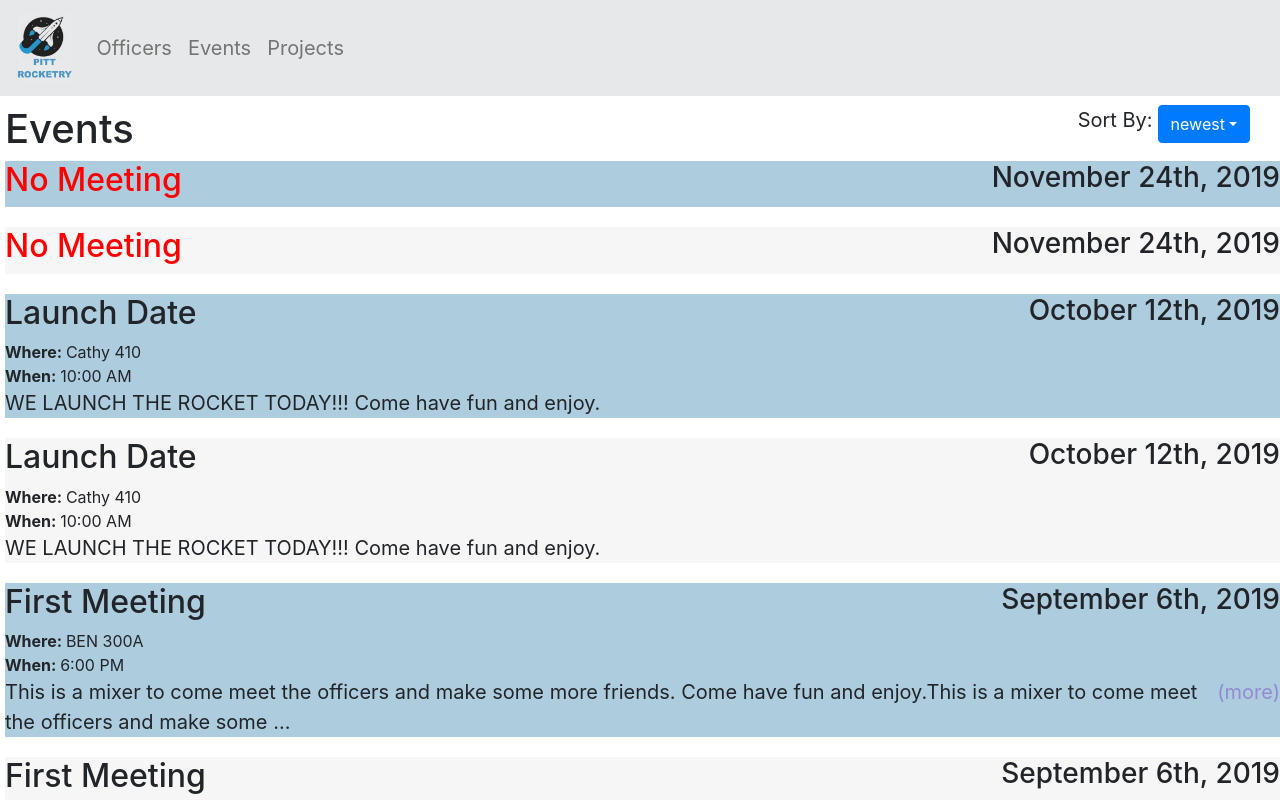
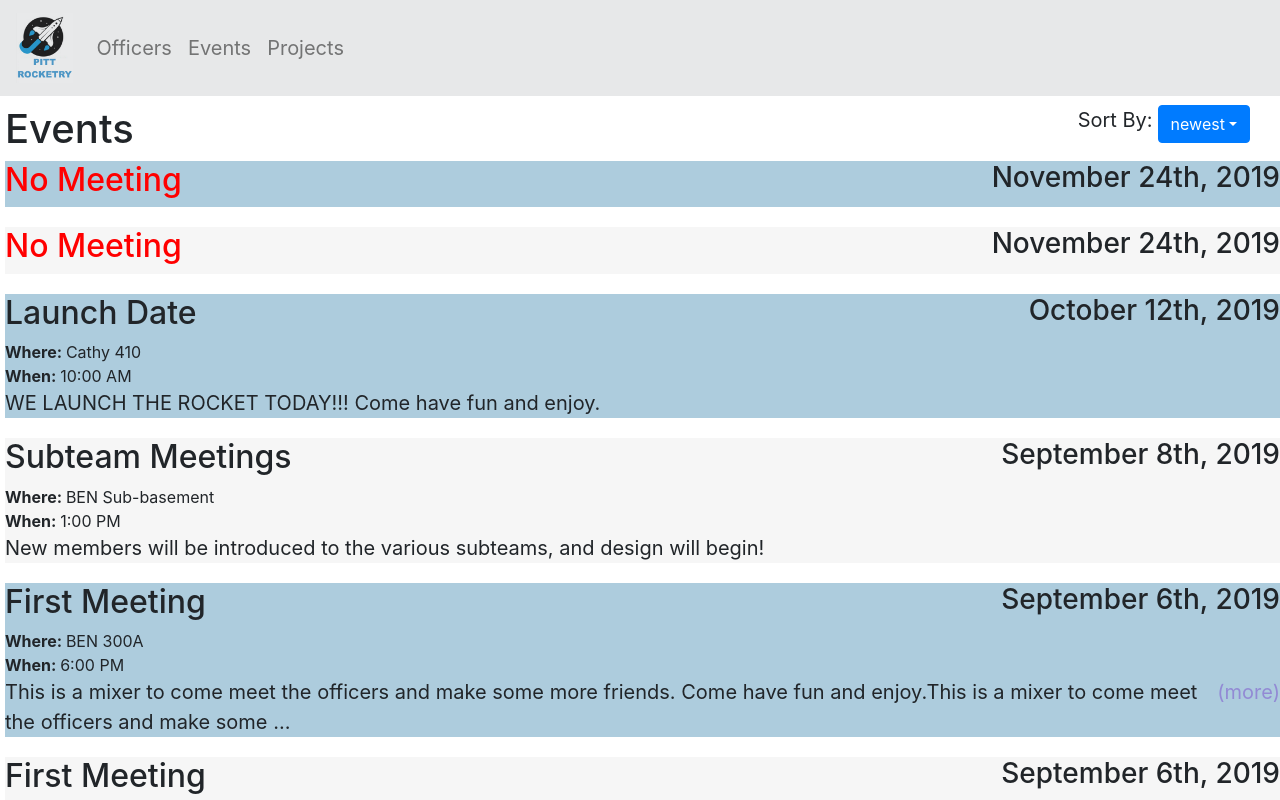
Before and after one commit to PittRocketryTeam/website, a React (Create React App) app: page /events in a window 1280 px wide. Shown: the top 800 px of the page. Built offline with nearby package versions, Linux system fonts and the light colour scheme.

Commit message:
updated meeting times

```diff
--- a/src/body/event/assets/events.js
+++ b/src/body/event/assets/events.js
@@ -1,11 +1,36 @@
 const events = {
-    "events": [
+  events: [
     {
-            "date": "9/1/2019",
-            "time": "6:00 PM",
-            "where": "BEN 300A",
-            "title": "First Meeting",
-            "descript": [
+      date: "9/4/2019",
+      time: "8:00 PM",
+      where: "BEN 319",
+      title: "New Member Introduction",
+      descript: [
+        "This meeting will introduce new members to the NASA student launch competition and the teams structure."
+      ]
+    },
+    {
+      date: "9/8/2019",
+      time: "1:00 PM",
+      where: "BEN Sub-basement",
+      title: "Subteam Meetings",
+      descript: [
+        "New members will be introduced to the various subteams, and design will begin!"
+      ]
+    },
+    {
+      date: "11/24/2019",
+      time: "",
+      where: "",
+      title: "No Meeting",
+      descript: []
+    },
+    {
+      date: "9/3/2019",
+      time: "6:00 PM",
+      where: "BEN 300A",
+      title: "First Meeting",
+      descript: [
         "This is a mixer to come meet the officers and make ",
         "some more friends. Come have fun and enjoy.",
         "This is a mixer to come meet the officers and make ",
@@ -15,29 +40,11 @@ const events = {
       ]
     },
     {
-            "date": "10/12/2019",
-            "time": "10:00 AM",
-            "where": "Cathy 410",
-            "title": "Launch Date",
-            "descript": [
-                "WE LAUNCH THE ROCKET TODAY!!! ",
-                "Come have fun and enjoy."
-            ]
-        },
-        {
-            "date": "11/24/2019",
-            "time": "",
-            "where": "",
-            "title": "No Meeting",
-            "descript": [
-            ]
-        },
-        {
-            "date": "9/3/2019",
-            "time": "6:00 PM",
-            "where": "BEN 300A",
-            "title": "First Meeting",
-            "descript": [
+      date: "9/4/2019",
+      time: "6:00 PM",
+      where: "BEN 300A",
+      title: "First Meeting",
+      descript: [
         "This is a mixer to come meet the officers and make ",
         "some more friends. Come have fun and enjoy.",
         "This is a mixer to come meet the officers and make ",
@@ -47,11 +54,11 @@ const events = {
       ]
     },
     {
-            "date": "9/4/2019",
-            "time": "6:00 PM",
-            "where": "BEN 300A",
-            "title": "First Meeting",
-            "descript": [
+      date: "9/5/2019",
+      time: "6:00 PM",
+      where: "BEN 300A",
+      title: "First Meeting",
+      descript: [
         "This is a mixer to come meet the officers and make ",
         "some more friends. Come have fun and enjoy.",
         "This is a mixer to come meet the officers and make ",
@@ -61,11 +68,11 @@ const events = {
       ]
     },
     {
-            "date": "9/5/2019",
-            "time": "6:00 PM",
-            "where": "BEN 300A",
-            "title": "First Meeting",
-            "descript": [
+      date: "9/6/2019",
+      time: "6:00 PM",
+      where: "BEN 300A",
+      title: "First Meeting",
+      descript: [
         "This is a mixer to come meet the officers and make ",
         "some more friends. Come have fun and enjoy.",
         "This is a mixer to come meet the officers and make ",
@@ -75,11 +82,11 @@ const events = {
       ]
     },
     {
-            "date": "9/6/2019",
-            "time": "6:00 PM",
-            "where": "BEN 300A",
-            "title": "First Meeting",
-            "descript": [
+      date: "9/6/2019",
+      time: "6:00 PM",
+      where: "BEN 300A",
+      title: "First Meeting",
+      descript: [
         "This is a mixer to come meet the officers and make ",
         "some more friends. Come have fun and enjoy.",
         "This is a mixer to come meet the officers and make ",
@@ -89,11 +96,11 @@ const events = {
       ]
     },
     {
-            "date": "9/6/2019",
-            "time": "6:00 PM",
-            "where": "BEN 300A",
-            "title": "First Meeting",
-            "descript": [
+      date: "9/1/2019",
+      time: "6:00 PM",
+      where: "BEN 300A",
+      title: "First Meeting",
+      descript: [
         "This is a mixer to come meet the officers and make ",
         "some more friends. Come have fun and enjoy.",
         "This is a mixer to come meet the officers and make ",
@@ -103,11 +110,25 @@ const events = {
       ]
     },
     {
-            "date": "9/1/2019",
-            "time": "6:00 PM",
-            "where": "BEN 300A",
-            "title": "First Meeting",
-            "descript": [
+      date: "10/12/2019",
+      time: "10:00 AM",
+      where: "Cathy 410",
+      title: "Launch Date",
+      descript: ["WE LAUNCH THE ROCKET TODAY!!! ", "Come have fun and enjoy."]
+    },
+    {
+      date: "11/24/2019",
+      time: "",
+      where: "",
+      title: "No Meeting",
+      descript: []
+    },
+    {
+      date: "9/3/2019",
+      time: "6:00 PM",
+      where: "BEN 300A",
+      title: "First Meeting",
+      descript: [
         "This is a mixer to come meet the officers and make ",
         "some more friends. Come have fun and enjoy.",
         "This is a mixer to come meet the officers and make ",
@@ -117,29 +138,11 @@ const events = {
       ]
     },
     {
-            "date": "10/12/2019",
-            "time": "10:00 AM",
-            "where": "Cathy 410",
-            "title": "Launch Date",
-            "descript": [
-                "WE LAUNCH THE ROCKET TODAY!!! ",
-                "Come have fun and enjoy."
-            ]
-        },
-        {
-            "date": "11/24/2019",
-            "time": "",
-            "where": "",
-            "title": "No Meeting",
-            "descript": [
-            ]
-        },
-        {
-            "date": "9/3/2019",
-            "time": "6:00 PM",
-            "where": "BEN 300A",
-            "title": "First Meeting",
-            "descript": [
+      date: "9/4/2019",
+      time: "6:00 PM",
+      where: "BEN 300A",
+      title: "First Meeting",
+      descript: [
         "This is a mixer to come meet the officers and make ",
         "some more friends. Come have fun and enjoy.",
         "This is a mixer to come meet the officers and make ",
@@ -149,11 +152,11 @@ const events = {
       ]
     },
     {
-            "date": "9/4/2019",
-            "time": "6:00 PM",
-            "where": "BEN 300A",
-            "title": "First Meeting",
-            "descript": [
+      date: "9/5/2019",
+      time: "6:00 PM",
+      where: "BEN 300A",
+      title: "First Meeting",
+      descript: [
         "This is a mixer to come meet the officers and make ",
         "some more friends. Come have fun and enjoy.",
         "This is a mixer to come meet the officers and make ",
@@ -163,11 +166,11 @@ const events = {
       ]
     },
     {
-            "date": "9/5/2019",
-            "time": "6:00 PM",
-            "where": "BEN 300A",
-            "title": "First Meeting",
-            "descript": [
+      date: "9/6/2019",
+      time: "6:00 PM",
+      where: "BEN 300A",
+      title: "First Meeting",
+      descript: [
         "This is a mixer to come meet the officers and make ",
         "some more friends. Come have fun and enjoy.",
         "This is a mixer to come meet the officers and make ",
@@ -177,25 +180,11 @@ const events = {
       ]
     },
     {
-            "date": "9/6/2019",
-            "time": "6:00 PM",
-            "where": "BEN 300A",
-            "title": "First Meeting",
-            "descript": [
-                "This is a mixer to come meet the officers and make ",
-                "some more friends. Come have fun and enjoy.",
-                "This is a mixer to come meet the officers and make ",
-                "some more friends. Come have fun and enjoy.",
-                "This is a mixer to come meet the officers and make ",
-                "some more friends. Come have fun and enjoy."
-            ]
-        },
-        {
-            "date": "9/6/2019",
-            "time": "6:00 PM",
-            "where": "BEN 300A",
-            "title": "First Meeting",
-            "descript": [
+      date: "9/6/2019",
+      time: "6:00 PM",
+      where: "BEN 300A",
+      title: "First Meeting",
+      descript: [
         "This is a mixer to come meet the officers and make ",
         "some more friends. Come have fun and enjoy.",
         "This is a mixer to come meet the officers and make ",
@@ -205,6 +194,6 @@ const events = {
       ]
     }
   ]
-}
+};
 
 export default events;
```
Lines whose indentation alone changed are shown as unchanged.
